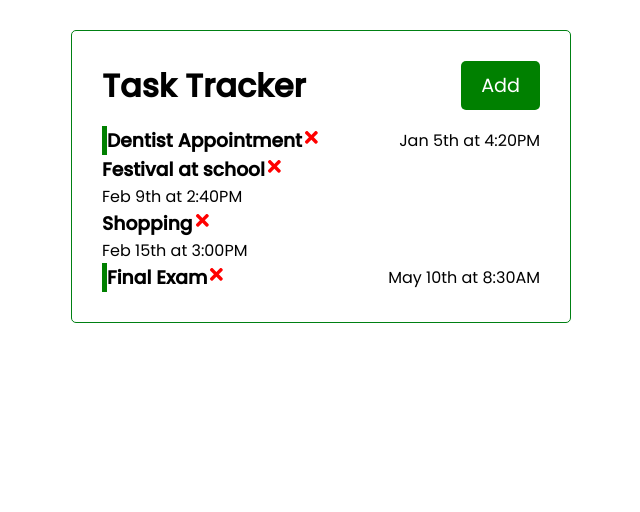
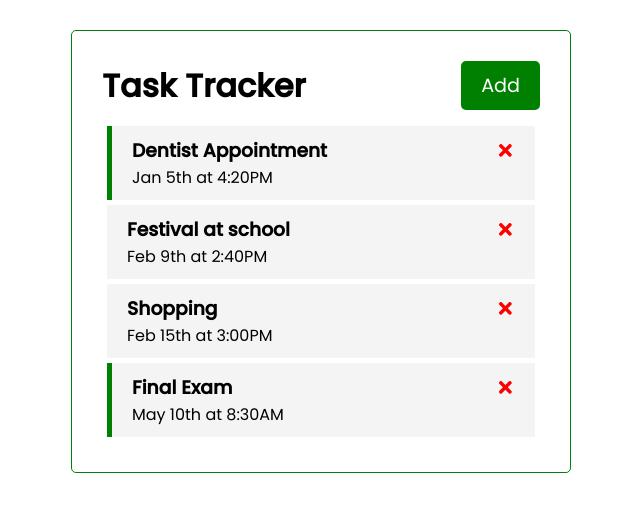
Before and after one commit to JEKO10/Task-tracker, a React (Create React App) app: page / in a window 1280 px wide. Shown: the top 512 px of the page, without its empty margins (319-959 px from the left). Built offline with nearby package versions, Linux system fonts and the light colour scheme.

Commit message:
style added for tasks

```diff
--- a/src/components/AddTask.js
+++ b/src/components/AddTask.js
@@ -3,7 +3,7 @@ import React, { useState } from "react";
 function AddTask({ addTask }) {
   const [text, setText] = useState("");
   const [day, setDay] = useState("");
-  const [reminder, setReminder] = useState();
+  const [reminder, setReminder] = useState(false);
 
   const onSubmit = (e) => {
     e.preventDefault();
@@ -41,14 +41,14 @@ function AddTask({ addTask }) {
             onChange={(e) => setDay(e.target.value)}
           />
         </div>
-        <div className="reminder">
+        <div>
           <label>Reminder*</label>
           <input
             type="checkbox"
             id="checkbox"
             checked={reminder}
             value={reminder}
-            onClick={(e) => setReminder(e.currentTarget.checked)}
+            onChange={(e) => setReminder(e.currentTarget.checked)}
           />
         </div>
         <input type="submit" value="Save Task" />
--- a/src/index.css
+++ b/src/index.css
@@ -44,7 +44,7 @@
   font-size: 17px;
 }
 
-.reminder {
+.add form div:last-of-type {
   display: flex;
   justify-content: space-between;
   align-items: center;
@@ -61,6 +61,19 @@
   border-radius: 5px;
 }
 
-.task.reminder {
+.task {
+  background: #f4f4f4;
+  margin: 5px;
+  padding: 10px 20px;
+  cursor: pointer;
+}
+
+.task h3 {
+  display: flex;
+  justify-content: space-between;
+  align-items: center;
+}
+
+.reminder {
   border-left: 5px solid green;
 }
```
